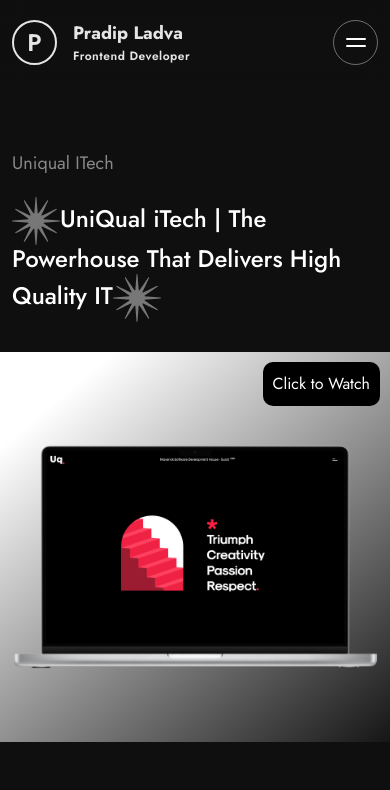
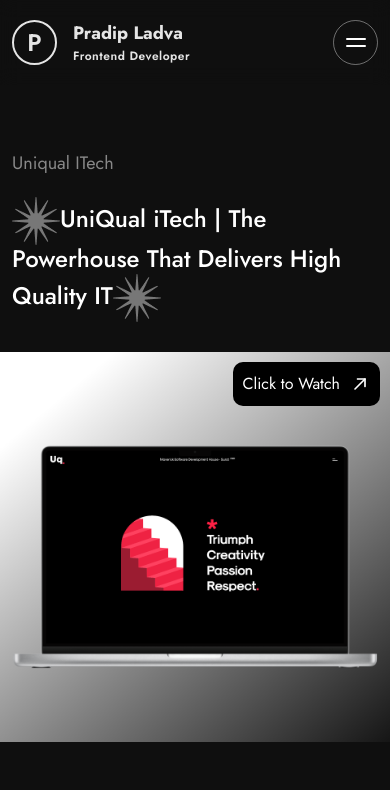
Before and after one commit to pradipladva01/personal-portfolio-old, a React (Create React App) app: page /work-details/uniqual in a window 390 px wide. Shown: the top 790 px of the page. Built offline with nearby package versions, Linux system fonts and the light colour scheme.

Commit message:
fix: update details page

```diff
--- a/src/styles/WorkDetails.css
+++ b/src/styles/WorkDetails.css
@@ -56,6 +56,7 @@
 .project_details_wrap .project_details_img {
   position: relative;
   margin-bottom: 50px;
+  height: 700px;
 }
 .project_details_wrap .project_details_img img {
   width: 100%;
@@ -270,11 +271,17 @@
   .project_details_wrap .project_details_img img {
     display: none;
   }
+  .project_details_wrap .project_details_img .live_link a .linkArrow {
+    display: block;
+  }
   .project_details_wrap .project_details_img .main-img {
     display: block;
   }
   .project_details_wrap .project_details_3_img,
   .project_details_wrap .project_details_2_img {
+    height: auto;
+  }
+  .project_details_wrap .project_details_img {
     height: auto;
   }
 }
@@ -301,9 +308,6 @@
   }
 }
 @media (max-width: 360px) {
-  .project_details_wrap .project_details_img {
-    height: 250px;
-  }
   .breadcrumb_area .breadcrumb_content .section_heading img {
     width: 30px;
   }
--- a/src/styles/WorkDetails.scss
+++ b/src/styles/WorkDetails.scss
@@ -63,6 +63,7 @@
     .project_details_img {
         position: relative;
         margin-bottom: 50px;
+        height: 700px;
 
         img {
             width: 100%;
@@ -305,6 +306,9 @@
     .project_details_wrap .project_details_img img {
         display: none;
     }
+    .project_details_wrap .project_details_img .live_link a .linkArrow{
+        display: block;
+    }
 
     .project_details_wrap .project_details_img .main-img {
         display: block;
@@ -312,6 +316,9 @@
 
     .project_details_wrap .project_details_3_img,
     .project_details_wrap .project_details_2_img {
+        height: auto;
+    }
+    .project_details_wrap .project_details_img{
         height: auto;
     }
 
@@ -346,9 +353,6 @@
 
 @media (max-width:360px) {
 
-    .project_details_wrap .project_details_img {
-        height: 250px;
-    }
 
     .breadcrumb_area .breadcrumb_content .section_heading img {
         width: 30px;
```
Also changed, not shown: 1 other file (tests, documents, lock files or other folders).
